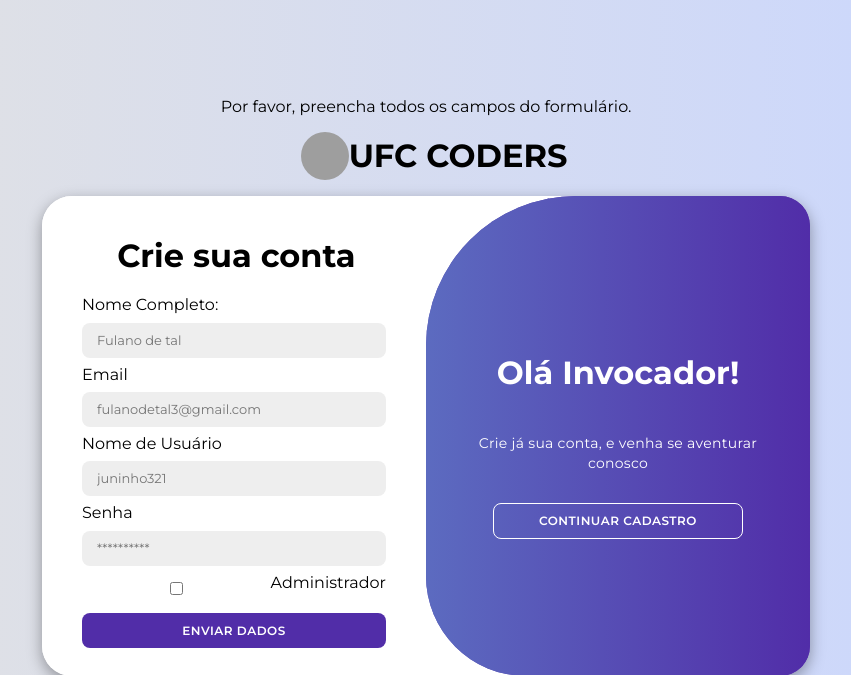
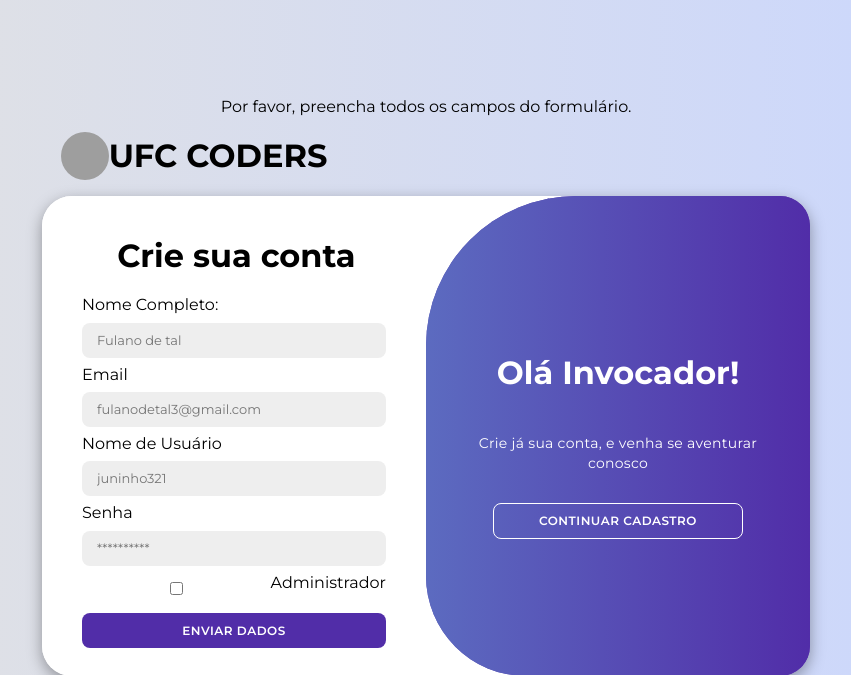
Before and after one commit to WelingtonSousaa/Maratona-De-Programacao, a PHP site: page /avatars/ in a window 1280 px wide. Shown: the top 675 px of the page, without its empty margins (214-1065 px from the left). Run offline with PHP 8.4, Linux system fonts and the light colour scheme; grey boxes are pictures that could not be loaded.

Commit message:
@RyanRibeiroM

```diff
--- a/cadastro/style.css
+++ b/cadastro/style.css
@@ -264,4 +264,5 @@ body {
 #cabecalho-site {
   display: flex;
   flex-direction: row;
+  padding-right: 30rem;
 }
```
